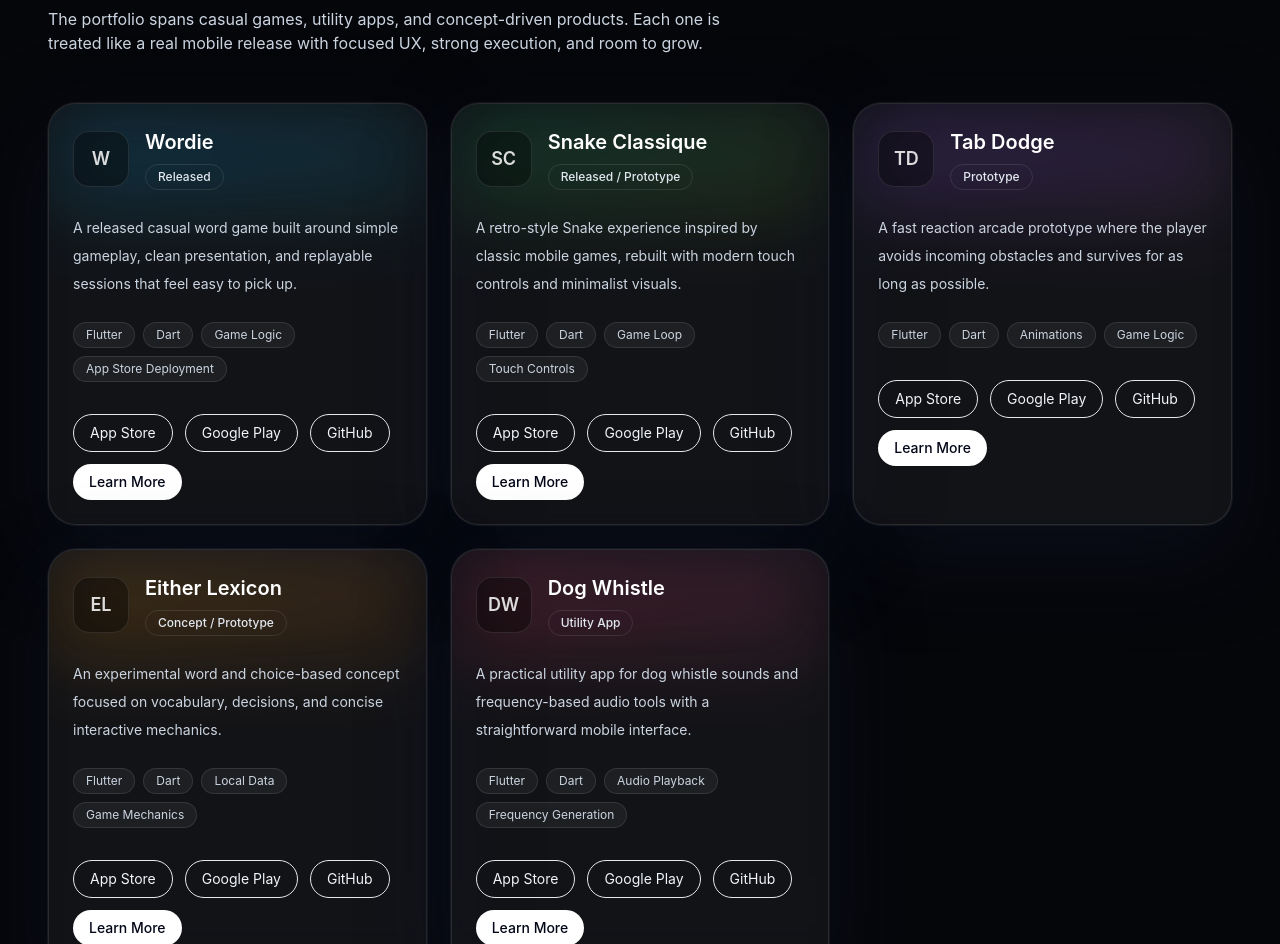
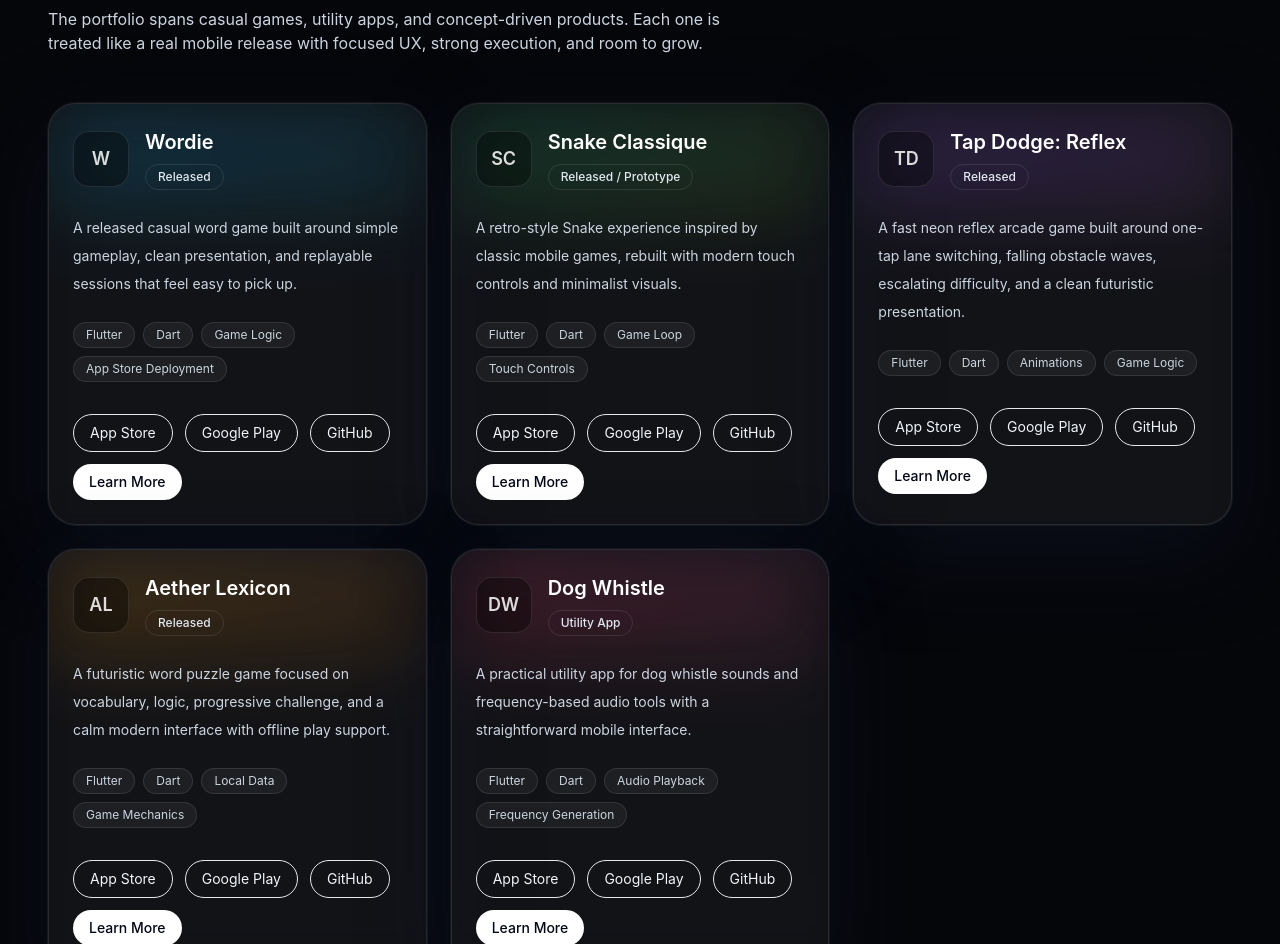
Before and after one commit to ArtemLuty/ak-games-landing, a Next.js app: page / in a window 1280 px wide. Shown: the part 1780-2724 px from the top of the page. Built offline with nearby package versions, Linux system fonts and the light colour scheme.

Commit message:
Update App Store project details

```diff
--- a/data/site.ts
+++ b/data/site.ts
@@ -83,13 +83,13 @@
   },
   {
     slug: "tab-dodge",
-    title: "Tab Dodge",
+    title: "Tap Dodge: Reflex",
     description:
-      "A fast reaction arcade prototype where the player avoids incoming obstacles and survives for as long as possible.",
-    status: "Prototype",
+      "A fast neon reflex arcade game built around one-tap lane switching, falling obstacle waves, escalating difficulty, and a clean futuristic presentation.",
+    status: "Released",
     tech: ["Flutter", "Dart", "Animations", "Game Logic"],
     links: {
-      appStore: "https://apps.apple.com/",
+      appStore: "https://apps.apple.com/us/app/tap-dodge-reflex/id6757133605",
       googlePlay: "https://play.google.com/store",
       github: "https://github.com/",
       learnMore: "/projects#tab-dodge",
@@ -97,17 +97,17 @@
     accent: "from-violet-500/30 to-fuchsia-400/15",
   },
   {
-    slug: "either-lexicon",
-    title: "Either Lexicon",
+    slug: "aether-lexicon",
+    title: "Aether Lexicon",
     description:
-      "An experimental word and choice-based concept focused on vocabulary, decisions, and concise interactive mechanics.",
-    status: "Concept / Prototype",
+      "A futuristic word puzzle game focused on vocabulary, logic, progressive challenge, and a calm modern interface with offline play support.",
+    status: "Released",
     tech: ["Flutter", "Dart", "Local Data", "Game Mechanics"],
     links: {
-      appStore: "https://apps.apple.com/",
+      appStore: "https://apps.apple.com/us/app/aether-lexicon/id6761136022",
       googlePlay: "https://play.google.com/store",
       github: "https://github.com/",
-      learnMore: "/projects#either-lexicon",
+      learnMore: "/projects#aether-lexicon",
     },
     accent: "from-amber-500/30 to-orange-400/15",
   },
@@ -153,5 +153,5 @@
 export const socialLinks = [
   { label: "GitHub", href: "https://github.com/" },
   { label: "LinkedIn", href: "https://www.linkedin.com/" },
-  { label: "App Store", href: "https://apps.apple.com/" },
+  { label: "App Store", href: "https://apps.apple.com/us/developer/artem-kolesnikov/id1864616987" },
 ];
```
